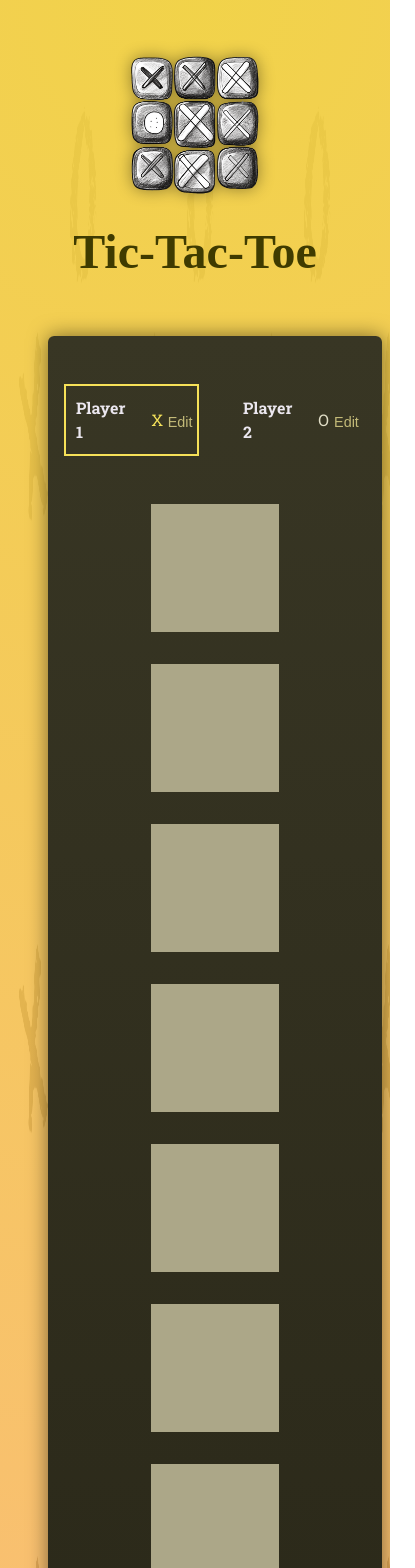
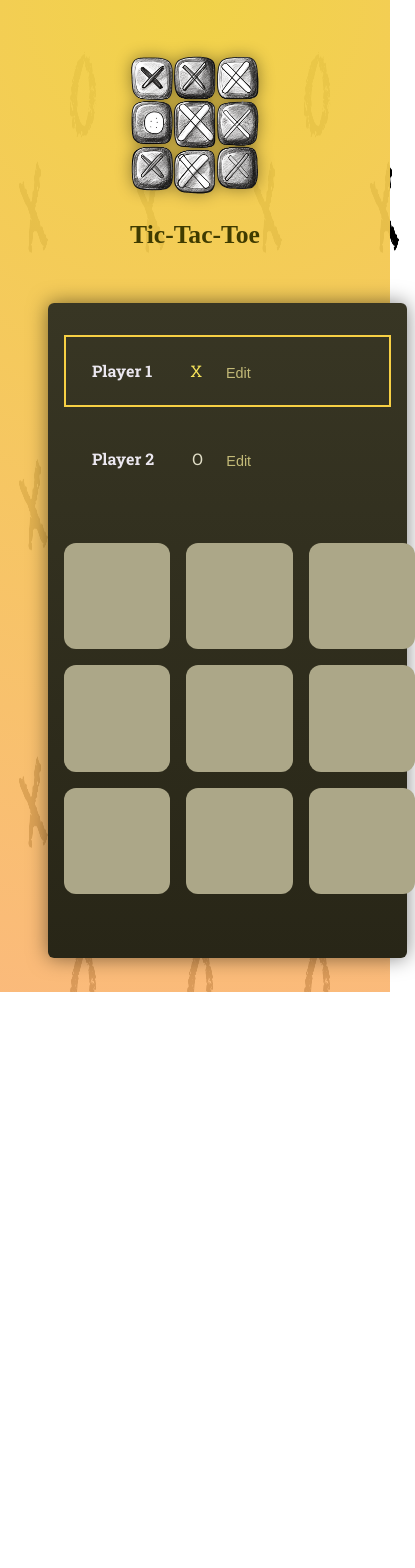
Before and after one commit to paramveer02/react-tic-tac-toe, a React (Vite) app: page / in a window 390 px wide. Shown: the top 1568 px of the page, 415 px wide, since content can reach past the window. After the commit the page ends 992 px from the top, so only its background shows below. Built offline with nearby package versions, Linux system fonts and the light colour scheme; a web font is replaced by a local one.

Commit message:
feat(ui): make Tic-Tac-Toe fully responsive & fix board layout

```diff
--- a/src/index.css
+++ b/src/index.css
@@ -7,9 +7,7 @@
 html {
   font-family: "Roboto Slab", sans-serif;
   line-height: 1.5;
-
   color: #ebe7ef;
-
   font-synthesis: none;
   text-rendering: optimizeLegibility;
   -webkit-font-smoothing: antialiased;
@@ -24,9 +22,9 @@ body {
       rgba(250, 176, 103, 0.87)
     ),
     url("/bg-pattern-dark.png");
-  background-repeat: repeat;
-  background-size: 100% 100%, 30% 30%, 100% 100%;
-  min-height: 110rem;
+  min-height: 100svh;
+  background-repeat: no-repeat, repeat; /* gradient, pattern */
+  background-size: 100% 100%, 30% 30%;
 }
 
 header {
@@ -42,43 +40,45 @@ header img {
 
 h1 {
   font-family: "Caprasimo", cursive;
-  font-size: 3rem;
+  font-size: clamp(1.6rem, 4vw, 3rem);
   margin: 0 auto 3rem auto;
   color: #3f3b00;
 }
 
 #game-container {
-  max-width: 45rem;
-  margin: 3rem auto;
-  padding: 2rem;
+  width: min(92vw, 50rem);
+  margin: clamp(1rem, 4vh, 3rem) auto;
+  padding: clamp(1rem, 2.2vw, 2rem);
   border-radius: 6px;
   background: linear-gradient(#383624, #282617);
   box-shadow: 0 0 20px rgba(0, 0, 0, 0.5);
   position: relative;
 }
 
+/* Players */
 #players {
   list-style: none;
   padding: 0;
   margin: 1rem 0;
-  display: flex;
-  justify-content: center;
-  align-items: center;
-  gap: 2rem;
+  display: grid;
+  grid-template-columns: 1fr; /* stack on phones */
+  gap: 1rem;
+  justify-items: stretch;
 }
 
 #players li {
   display: flex;
   align-items: center;
-  width: 50%;
   border: 2px solid transparent;
+  width: auto;
+  gap: 0.75rem;
+  padding: 0.75rem 1rem;
 }
 
 #players.highlight-player li.active {
   border-color: #f6e35a;
   animation: pulse 2s infinite ease-in-out;
 }
-
 #players.highlight-player li.active .player-name,
 #players.highlight-player li.active .player-symbol {
   color: #f6e35a;
@@ -95,7 +95,6 @@ h1 {
   padding: 0.5rem 0.25rem 0.25rem 0.25rem;
   text-align: center;
 }
-
 #players button:hover {
   color: #f8ca31;
 }
@@ -106,7 +105,6 @@ h1 {
   border-radius: 4px;
   font-weight: bold;
 }
-
 .player-name {
   display: inline-block;
   width: 10rem;
@@ -119,7 +117,6 @@ h1 {
   text-overflow: ellipsis;
   text-align: center;
 }
-
 .player input {
   font: inherit;
   font-size: 1rem;
@@ -131,7 +128,6 @@ h1 {
   text-align: center;
   text-transform: uppercase;
 }
-
 .player-symbol {
   margin-left: 1rem;
   font-size: 1rem;
@@ -144,10 +140,10 @@ ol {
   padding: 0;
 }
 
+/* Pre-game CTA */
 #pre-game {
   text-align: center;
 }
-
 #pre-game button {
   cursor: pointer;
   background: none;
@@ -159,43 +155,43 @@ ol {
   animation: pulse-text-size 2s infinite ease-out;
 }
 
+/* -------------------- BOARD (fixed) -------------------- */
 #game-board {
-  display: flex;
-  flex-wrap: wrap;
-  justify-content: center;
-  gap: 2rem;
-  margin: 3rem 0;
-  padding: 0;
-  flex-direction: column;
-}
-
-#game-board ol {
-  display: flex;
-  flex-wrap: wrap;
-  justify-content: center;
-  gap: 2rem;
-  margin: 0;
+  display: grid;
+  grid-template-columns: repeat(3, 1fr); /* single unified 3×3 grid */
+  gap: 1rem;
+  width: min(90vw, 32rem);
+  margin: 3rem auto;
   padding: 0;
 }
 
+/* Flatten the wrappers so the 9 cells are the grid items */
+#game-board > li,
+#game-board ol {
+  display: contents;
+}
+
+/* IMPORTANT: remove any other #game-board ol { ... } blocks */
+/* (They would override display: contents and break the grid) */
+
 #game-board button {
-  width: 8rem;
-  height: 8rem;
+  display: block;
+  inline-size: 100%;
+  aspect-ratio: 1 / 1; /* perfect squares */
   border: none;
   background: #aca788;
   color: #3f3b00;
-  font-size: 5rem;
   cursor: pointer;
   font-family: "Caprasimo", cursive;
-  padding: 1rem;
+  font-size: clamp(1.6rem, 6vw, 3rem); /* X/O scales with screen */
+  border-radius: 12px;
+  padding: 0; /* let the square fill cleanly */
 }
 
+/* Game Over overlay */
 #game-over {
   position: absolute;
-  top: 0;
-  left: 0;
-  width: 100%;
-  height: 100%;
+  inset: 0;
   display: flex;
   flex-direction: column;
   justify-content: center;
@@ -203,7 +199,6 @@ ol {
   background-color: rgba(40, 38, 23, 0.95);
   animation: pop-in 0.5s cubic-bezier(0.68, -0.55, 0.65, 0.52) forwards;
 }
-
 #game-over h2 {
   font-family: "Caprasimo", cursive;
   font-size: 4rem;
@@ -211,13 +206,11 @@ ol {
   color: #fcd256;
   margin: 0;
 }
-
 #game-over p {
   font-size: 2rem;
   text-align: center;
   color: #e1dec7;
 }
-
 #game-over button {
   display: block;
   margin: 0 auto;
@@ -231,7 +224,6 @@ ol {
   transition: all 0.2s, color 0.2s;
   box-shadow: 0 0 8px rgba(255, 187, 0, 0.4);
 }
-
 #game-over button:hover {
   background: #fcd256;
   color: #3f3b00;
@@ -239,43 +231,40 @@ ol {
   box-shadow: 0 0 20px rgba(255, 187, 0, 0.8);
 }
 
+/* Log */
 #log {
-  max-width: 20rem;
+  width: min(92vw, 22rem);
   color: #3f3b00;
   list-style: none;
   margin: 2rem auto;
   padding: 0;
   text-align: center;
 }
-
 #log li {
   border-radius: 4px;
   animation: slide-in-from-left 1s cubic-bezier(0.075, 0.82, 0.165, 1) forwards;
   margin: 0.75rem;
 }
-
 #log li.highlighted {
   background-color: #3f3b00;
   color: rgb(239, 20, 20);
 }
 
+/* Hints */
 #game-hints {
   text-align: center;
   color: #46432f;
 }
-
 #game-hints h2 {
   font-family: "Caprasimo", cursive;
   font-size: 2rem;
   margin: 0;
 }
-
 #game-hints ul {
   list-style: none;
   padding: 0;
   margin: 0;
 }
-
 #game-hints button {
   cursor: pointer;
   border: none;
@@ -285,6 +274,7 @@ ol {
   margin-top: 1.5rem;
 }
 
+/* Animations */
 @keyframes slide-in-from-left {
   0% {
     opacity: 0;
@@ -295,7 +285,6 @@ ol {
     transform: translateX(0);
   }
 }
-
 @keyframes pulse-text {
   0% {
     color: #e1dec7;
@@ -307,7 +296,6 @@ ol {
     color: #e1dec7;
   }
 }
-
 @keyframes pulse-text-size {
   0% {
     transform: scale(1);
@@ -319,7 +307,6 @@ ol {
     transform: scale(1);
   }
 }
-
 @keyframes pulse {
   0% {
     border-color: #f6e35a;
@@ -334,8 +321,6 @@ ol {
     box-shadow: 0 0 0 0 rgba(246, 227, 90, 0);
   }
 }
-
-/* Fancy animation for showing the "Game Over" element */
 @keyframes pop-in {
   0% {
     transform: scale(0);
@@ -349,3 +334,16 @@ ol {
     transform: scale(1);
   }
 }
+
+/* Breakpoints */
+@media (min-width: 700px) {
+  #players {
+    grid-template-columns: 1fr 1fr;
+  }
+}
+
+@media (min-width: 1024px) {
+  #game-board {
+    width: min(70vw, 35rem);
+  }
+}
```
